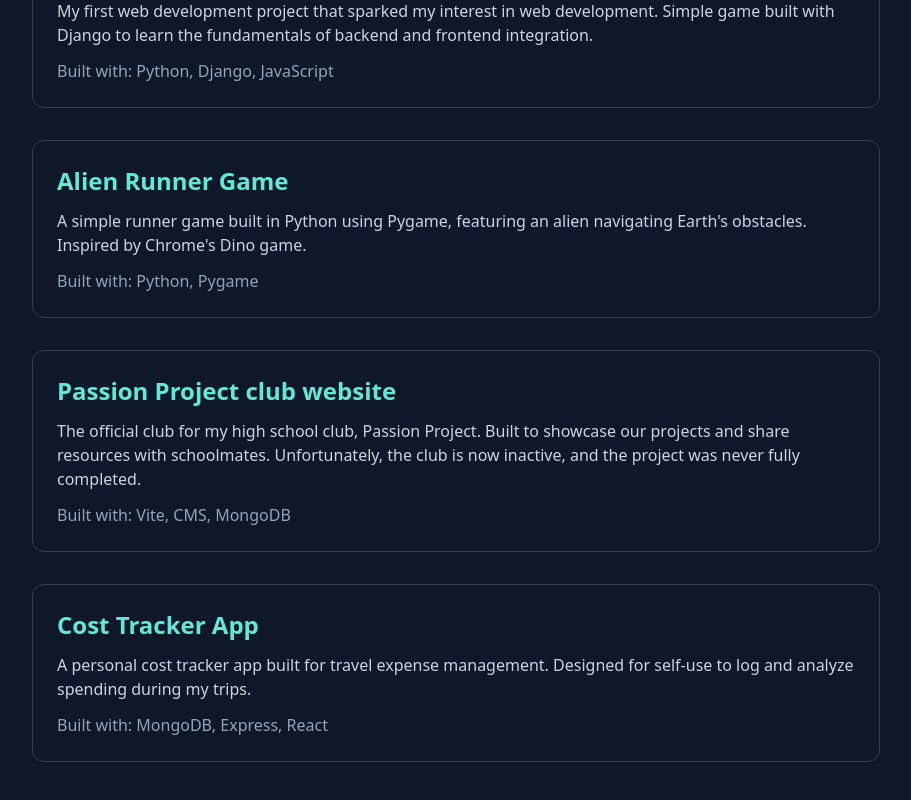
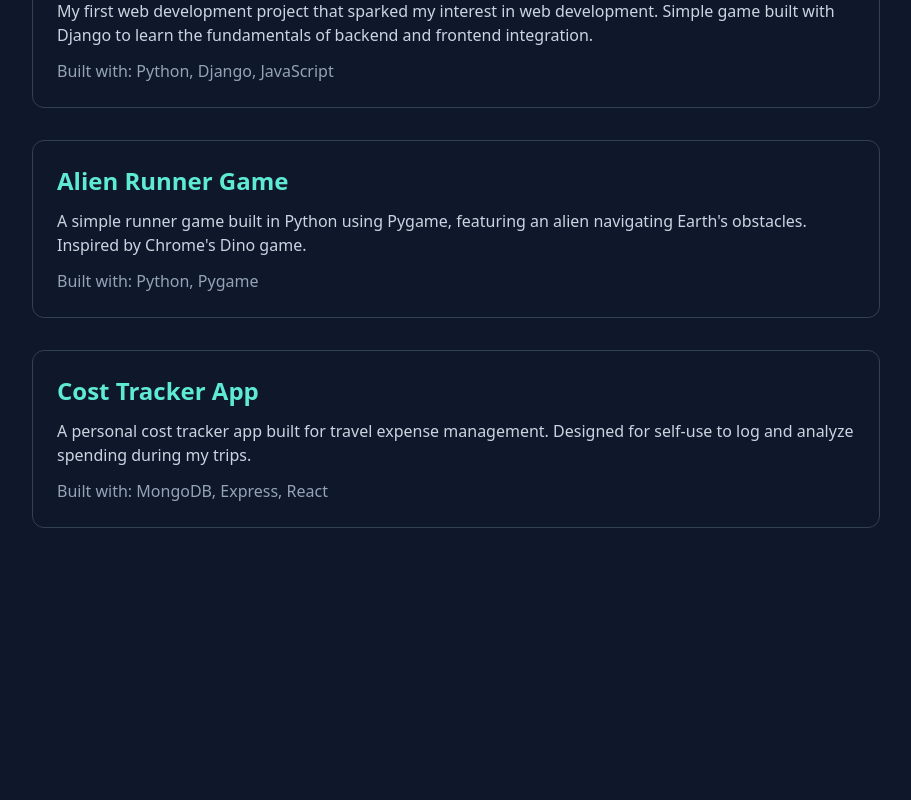
Before and after one commit to Sain-orshikh/portfolio, a Next.js app: page /projects in a window 1280 px wide. Shown: the part 3460-4260 px from the top of the page, without its empty margins (184-1095 px from the left). After the commit the page ends 4052 px from the top, so only its background shows below. Built offline with nearby package versions, Linux system fonts and the light colour scheme.

Commit message:
Update projects list and remove inactive project
Removed the Passion Project club website entry and updated project IDs and demo links.

```diff
--- a/src/data/projects.ts
+++ b/src/data/projects.ts
@@ -2,7 +2,7 @@ import type { Project } from '../types';
 
 export const projects: Project[] = [
   {
-    id: "proj-10",
+    id: "proj-9",
     title: "Cost Tracker App",
     description: "A personal cost tracker app built for travel expense management. Designed for self-use to log and analyze spending during my trips.",
     tech: [
@@ -13,19 +13,6 @@ export const projects: Project[] = [
     repo: "https://github.com/Sain-orshikh/cost-tracker",
     demo: "https://zlog-costs.vercel.app/",
     image: "/costtracker.webp"
-  },
-  {
-    id: "proj-9",
-    title: "Passion Project club website",
-    description: "The official club for my high school club, Passion Project. Built to showcase our projects and share resources with schoolmates. Unfortunately, the club is now inactive, and the project was never fully completed.",
-    tech: [
-      "Vite",
-      "CMS",
-      "MongoDB"
-    ],
-    repo: "https://github.com/Sain-orshikh/portfolio",
-    demo: "https://pp-web-nu.vercel.app/",
-    image: "/ppweb.webp"
   },
   {
     id: "proj-8",
@@ -75,7 +62,7 @@ export const projects: Project[] = [
       "Resend"
     ],
     repo: "https://github.com/Sain-orshikh/study-simple-web",
-    demo: "https://www.studysimple.org/",
+    demo: "https://study-simple.vercel.app/",
     image: "/studysimple.webp"
   },
   {
@@ -128,7 +115,7 @@ export const projects: Project[] = [
       "MongoDB"
     ],
     repo: "https://github.com/Sain-orshikh/nyxedu",
-    demo: "https://www.nyxedu.org/",
+    demo: "https://nyxedu.vercel.app/",
     image: "/nyx.webp"
   },
   {
```
